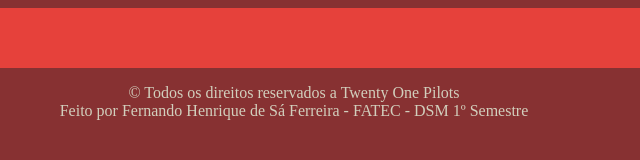
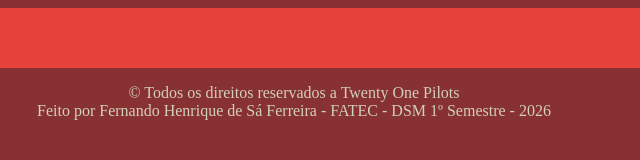
Before and after one commit to fesafer/21pilots-site, a plain HTML site: page contato.html in a window 1280 px wide. Shown: the full height of the page, 346-986 px from the left. Drawn offline with Linux system fonts and the light colour scheme; a web font is replaced by a local one.

Commit message:
Atualização do footer

```diff
--- a/contato.html
+++ b/contato.html
@@ -22,7 +22,7 @@
 
     <footer>
         <p style="display: block; text-align: center;">© Todos os direitos reservados a Twenty One Pilots <br>
-        Feito por Fernando Henrique de Sá Ferreira - FATEC - DSM 1º Semestre</p>
+        Feito por Fernando Henrique de Sá Ferreira - FATEC - DSM 1º Semestre - 2026</p>
 
     </footer>
 </body>
```
Also changed, not shown: historia.html (+1 -1 lines), index.html (+1 -1 lines).
